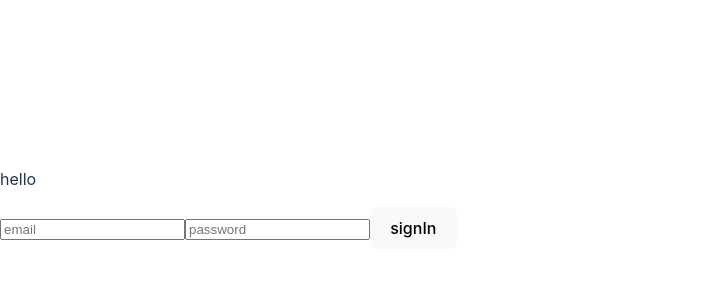
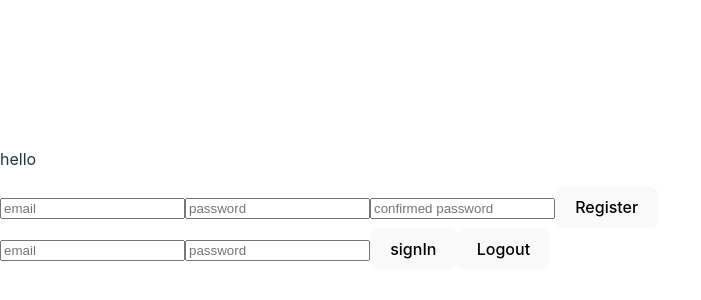
Before and after one commit to ZybartasRingys/todo-firebase, a React (Vite) app: page / in a window 1280 px wide. Shown: the part 200-500 px from the top of the page, without its empty margins (0-701 px from the left). Built offline with nearby package versions, Linux system fonts and the light colour scheme.

Commit message:
Register/ login/ logout functionality

```diff
--- a/src/App.jsx
+++ b/src/App.jsx
@@ -1,12 +1,23 @@
-import Login from './components/Login'
+import Login from "./components/Login";
+import Register from "./components/Register";
+import { useSelector } from "react-redux";
+
+import useAuthentication from "./hooks/useAuthentication";
 
 function App() {
+  const user = useSelector(({ userSlice }) => userSlice.user);
+  console.log(user);
+  const { logoutCall } = useAuthentication();
+
   return (
     <>
-      <p>hello</p>
+      <p>hello {user ? user.email : <p>you need to Login</p>}</p>
+      <Register />
       <Login />
+
+      <button onClick={logoutCall}>Logout</button>
     </>
-  )
+  );
 }
 
-export default App
+export default App;
--- a/src/components/Login.jsx
+++ b/src/components/Login.jsx
@@ -1,36 +1,32 @@
-import { useState } from 'react'
-import useAuthentication from '../hooks/useAuthentication'
-import { useSelector } from 'react-redux'
-import userSlice from '../features/userSlice'
+import { useState } from "react";
+import useAuthentication from "../hooks/useAuthentication";
+
 function Login() {
-  const [email, setEmail] = useState('')
-  const [password, setPassword] = useState('')
-  const { signInCall } = useAuthentication()
-
-  const user = useSelector((state) => state.user)
-  console.log(user)
+  const [email, setEmail] = useState("");
+  const [password, setPassword] = useState("");
+  const { signInCall } = useAuthentication();
 
   const signIn = async () => {
-    await signInCall(email, password)
-  }
+    await signInCall(email, password);
+  };
 
   return (
     <>
       <input
-        type='text'
-        placeholder='email'
+        type="text"
+        placeholder="email"
         onChange={(e) => setEmail(e.target.value)}
       />
 
       <input
-        type='password'
-        placeholder='password'
+        type="password"
+        placeholder="password"
         onChange={(e) => setPassword(e.target.value)}
       />
 
       <button onClick={signIn}>signIn</button>
     </>
-  )
+  );
 }
 
-export default Login
+export default Login;
--- /dev/null
+++ b/src/components/Register.jsx
@@ -0,0 +1,45 @@
+import { useState } from "react";
+
+import useAuthentication from "../hooks/useAuthentication";
+
+const Register = () => {
+  const [email, setEmail] = useState("");
+  const [password, setPassword] = useState("");
+  const [conPassword, setConPassword] = useState("");
+  const { signUpCall } = useAuthentication();
+
+  const signUp = async (e) => {
+    e.preventDefault();
+    if (password === conPassword) {
+      await signUpCall(email, password);
+      console.log("registered");
+    } else {
+      console.log("wrong pass");
+    }
+  };
+  return (
+    <>
+      <form action="" onSubmit={signUp}>
+        <input
+          type="text"
+          placeholder="email"
+          onChange={(e) => setEmail(e.target.value)}
+        />
+
+        <input
+          type="password"
+          placeholder="password"
+          onChange={(e) => setPassword(e.target.value)}
+        />
+        <input
+          type="password"
+          placeholder="confirmed password"
+          onChange={(e) => setConPassword(e.target.value)}
+        />
+        <button type="submit">Register</button>
+      </form>
+    </>
+  );
+};
+
+export default Register;
--- a/src/config/store.jsx
+++ b/src/config/store.jsx
@@ -6,16 +6,16 @@ import { persistReducer } from "redux-persist";
 import storage from "redux-persist/lib/storage";
 import thunk from "redux-thunk";
 
-import userReducer from "../features/userSlice";
+import userSlice from "../features/userSlice";
 
 const reducers = combineReducers({
-  userReducer,
+  userSlice,
 });
 
 const persistConfig = {
   key: "root",
   storage,
-  whiteList: [userReducer],
+  whiteList: ["userSlice"],
 };
 
 const persistedReducer = persistReducer(persistConfig, reducers);
--- a/src/features/userSlice.jsx
+++ b/src/features/userSlice.jsx
@@ -1,23 +1,23 @@
-import { createSlice } from '@reduxjs/toolkit'
+import { createSlice } from "@reduxjs/toolkit";
+
+const initialState = {
+  user: {},
+};
 
 export const userSlice = createSlice({
-  name: 'userSlice',
-  initialState: {
-    user: {},
-  },
-
+  name: "userSlice",
+  initialState,
   reducers: {
     login: (state, action) => {
-      state.user = action.payload
-      console.log(action.payload.email)
+      state.user = action.payload;
     },
     // eslint-disable-next-line no-unused-vars
     logout: (state, action) => {
-      state.user = {}
+      state.user = {};
     },
   },
-})
+});
 
-export const { login, logout } = userSlice.actions
+export const { login, logout } = userSlice.actions;
 
-export default userSlice.reducer
+export default userSlice.reducer;
--- a/src/hooks/useAuthentication.jsx
+++ b/src/hooks/useAuthentication.jsx
@@ -1,43 +1,43 @@
 /* eslint-disable no-unused-vars */
-import { useState } from 'react'
-import { useDispatch } from 'react-redux'
+import { useState } from "react";
+import { useDispatch } from "react-redux";
 import {
   createUserWithEmailAndPassword,
   signInWithEmailAndPassword,
   signOut,
-} from 'firebase/auth'
+} from "firebase/auth";
 
-import { login, logout } from '../features/userSlice'
-import { auth } from '../config/firebase'
+import { login, logout } from "../features/userSlice";
+import { auth } from "../config/firebase";
 
 export default function useAuthentication() {
-  const dispatch = useDispatch()
+  const dispatch = useDispatch();
 
   const signInCall = async (email, password) => {
     try {
-      const { user } = await signInWithEmailAndPassword(auth, email, password)
-      dispatch(login(user))
-      console.log(user)
+      const { user } = await signInWithEmailAndPassword(auth, email, password);
+      dispatch(login(user));
     } catch (error) {
-      console.log(error)
+      console.log(error);
     }
-  }
+  };
 
   const signUpCall = async (email, password) => {
     try {
-      await createUserWithEmailAndPassword(auth, email, password)
+      await createUserWithEmailAndPassword(auth, email, password);
     } catch (error) {
-      console.log(error)
+      console.log(error);
     }
-  }
+  };
 
   const logoutCall = async () => {
     try {
-      await signOut(auth)
+      await signOut(auth);
+      dispatch(logout());
     } catch (error) {
-      console.log(error)
+      console.log(error);
     }
-  }
+  };
 
-  return { signInCall, logoutCall }
+  return { signInCall, signUpCall, logoutCall };
 }
```
